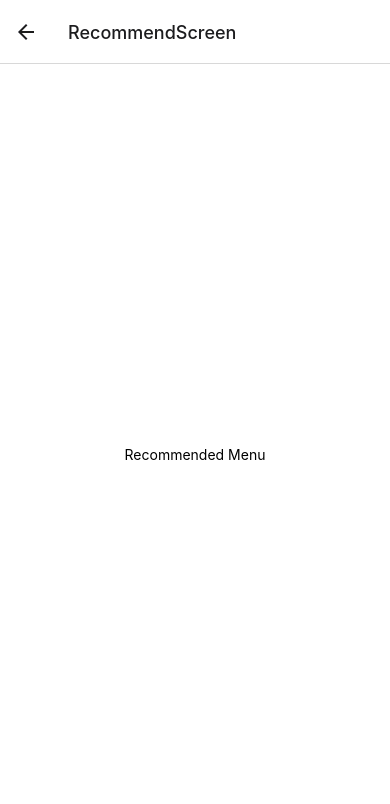
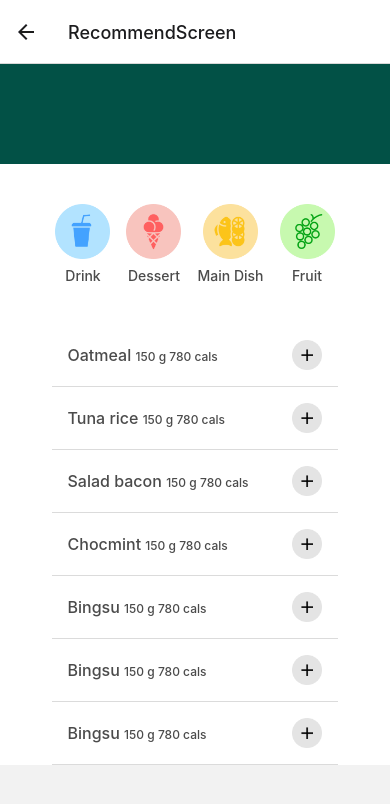
Before and after one commit to llPornpilin/mobile-project-shapeba, a React Native app in the folder ShapeBaProject/: screen /RecommendScreen in a window 390 px wide. Shown: the top 804 px of the page. Built offline with nearby package versions, Linux system fonts and the light colour scheme.

Commit message:
recommend

```diff
--- a/ShapeBaProject/src/screens/Dashboard/DashboardDayScreen.js
+++ b/ShapeBaProject/src/screens/Dashboard/DashboardDayScreen.js
@@ -9,20 +9,20 @@ const listMeal = (icon, meal, cal) => {
         <View className="flex-row justify-between  ">
             <View className="flex-row gap-6 pl-3 items-center">
                 <Ionicons name={icon} size={24} color="black" />
-                <Text className="font-bold text-lg text-darkgray">{meal}</Text>
+                <Text className="font-medium text-lg text-Darkgray">{meal}</Text>
             </View>
-            <Text className="font-bold text-lg text-darkgray mr-3">{cal} cals</Text>
+            <Text className="font-medium text-lg text-Darkgray mr-3">{cal} cals</Text>
         </View>
 
 
     )
 }
-const btnRecom = (icon, text) => {
+export const btnRecom = (icon, text) => {
     return (
         <TouchableOpacity className="items-center">
             <Image source={icon}
                 style={{ width: 55, height: 55 }} />
-            <Text className="mt-2">{text}</Text>
+            <Text className="mt-2 font-medium text-Darkgray">{text}</Text>
         </TouchableOpacity>
     );
 }
@@ -42,21 +42,21 @@ const DashboardDayScreen = () => {
 
                         <View className="gap-4">
                             {listMeal("time-outline", "BreakFast", "1120")}
-                            <View className="border-b  border-Darkgray opacity-50" />
-                            {listMeal("time-outline", "Brunch", "1120")}
-                            <View className="border-b border-Darkgray opacity-50 " />
-                            {listMeal("time-outline", "Lunch", "1120")}
-                            <View className="border-b border-Darkgray opacity-50 " />
-                            {listMeal("time-outline", "Afternoon Lunch", "1120")}
-                            <View className="border-b border-Darkgray opacity-50 " />
-                            {listMeal("time-outline", "Dinner", "1120")}
+                            <View className="border-b  border-Darkgray opacity-20" />
+                            {listMeal("time-outline", "Brunch", "150")}
+                            <View className="border-b border-Darkgray opacity-20 " />
+                            {listMeal("time-outline", "Lunch", "920")}
+                            <View className="border-b border-Darkgray opacity-20 " />
+                            {listMeal("time-outline", "Afternoon Lunch", "310")}
+                            <View className="border-b border-Darkgray opacity-20 " />
+                            {listMeal("time-outline", "Dinner", "830")}
                         </View>
 
 
                     </View>
                     <View style={[styles.content, styles.c2]}>
                         <Text className="font-bold pt-5 pl-5 text-lg text-Orange " >RECOMMEND</Text>
-                        <View className="flex-row gap-5 p-4 ">
+                        <View className="flex-row gap-4 p-5 ">
                             {btnRecom(require('../../../assets/image/drink.png'), "Drink")}
                             {btnRecom(require('../../../assets/image/dessert.png'), "Dessert")}
                             {btnRecom(require('../../../assets/image/main.png'), "Main Dish")}
@@ -87,7 +87,7 @@ const styles = StyleSheet.create({
         marginTop: 20,
         marginBottom: 20,
         borderRadius: 20,
-        elevation: 10,
+        elevation: 5,
 
     },
     c1: {
--- a/ShapeBaProject/src/screens/Dashboard/DashboardWeekScreen.js
+++ b/ShapeBaProject/src/screens/Dashboard/DashboardWeekScreen.js
@@ -1,21 +1,33 @@
 import { StatusBar } from 'expo-status-bar';
-import { SafeAreaView, ScrollView, StyleSheet, Text, View, TouchableOpacity, Image } from 'react-native';
+import { SafeAreaView, ScrollView, StyleSheet, Text, View, TouchableOpacity, Image, FlatList } from 'react-native';
 
-const listFood = (food, gram, cal) => {
+
+const ListFood = ({ item }) => {
     return (
-        <View className="flex-row justify-between  ">
-            <View className="flex-row gap-6 pl-3 items-center">
-                <Text className="font-normal text-base text-darkgray">{food}</Text>
+        <>
+            <View className="flex-row justify-between p-4">
+                <View className="flex-row gap-6 pl-3 items-center">
+                    <Text className="font-medium text-base text-Darkgray">{item.name} </Text>
+                </View>
+                <Text className="font-medium text-base text-Darkgray mr-3">{item.gram} g {item.cal} cals</Text>
             </View>
-            <Text className="font-normal text-base text-darkgray mr-3">{gram} g {cal} cals</Text>
-        </View>
+            <View className="border-b  border-Darkgray opacity-20" />
+        </>
+
     )
 }
 
 const DashboardWeekScreen = () => {
+    const data = [
+        { name: 'Oatmeal', gram: 150, cal: 780 },
+        { name: 'Tuna rice', gram: 150, cal: 780 },
+        { name: 'Salad bacon', gram: 150, cal: 780 },
+        { name: 'Chocmint', gram: 150, cal: 780 },
+        { name: 'Chocmint', gram: 150, cal: 780 },
+    ];
     return (
-        <SafeAreaView>
-            <ScrollView>
+        <SafeAreaView >
+            <ScrollView >
                 <View style={styles.container}>
                     <View style={[styles.content, styles.c2]}>
 
@@ -23,16 +35,9 @@ const DashboardWeekScreen = () => {
                     <View style={[styles.content, styles.c1]}>
                         <Text className="text-white text-base font-bold p-2 pl-4" >Food Highest in calories</Text>
                         <View style={[styles.content, styles.c3]}>
-                            <View className="gap-4">
-                                {listFood("Oatmeal", 150, 780)}
-                                <View className="border-b  border-Darkgray opacity-50" />
-                                {listFood("Oatmeal", 150, 780)}
-                                <View className="border-b  border-Darkgray opacity-50" />
-                                {listFood("Oatmeal", 150, 780)}
-                                <View className="border-b  border-Darkgray opacity-50" />
-                                {listFood("Oatmeal", 150, 780)}
-
-                            </View>
+                            {
+                                data.map((item) => <ListFood item={item} />)
+                            }
                         </View>
                     </View>
                 </View>
@@ -59,8 +64,6 @@ const styles = StyleSheet.create({
     c1: {
         backgroundColor: '#EC744A',
         elevation: 10,
-
-        // height: 200
     },
 
     c2: {
@@ -72,7 +75,6 @@ const styles = StyleSheet.create({
         backgroundColor: 'white',
         marginTop: 0,
         marginBottom: -20,
-        height: 300,
         paddingTop: 20
     },
 });
--- a/ShapeBaProject/src/screens/Dashboard/RecommendScreen.js
+++ b/ShapeBaProject/src/screens/Dashboard/RecommendScreen.js
@@ -1,12 +1,63 @@
 import { StatusBar } from 'expo-status-bar';
-import { StyleSheet, Text, View } from 'react-native';
+import { StyleSheet, Text, View, TouchableOpacity, Image, SafeAreaView, ScrollView } from 'react-native';
+import { btnRecom } from './DashboardDayScreen';
+
+const RecmFood = ({ item }) => {
+    return (
+        <>
+            <View className="flex-row justify-between p-4 gap-11">
+                <View className="flex-row  items-center justify-center">
+                    <Text className="font-medium text-base text-Darkgray">{item.name} </Text>
+                    <Text className="font-medium text-xs text-Darkgray pt-1">{item.gram} g {item.cal} cals</Text>
+                </View>
+                <TouchableOpacity>
+                    <Image source={require("../../../assets/image/plus.png")}
+                        style={{ width: 30, height: 30 }} />
+                </TouchableOpacity>
+
+            </View>
+            <View className="border-b  border-Darkgray opacity-20" />
+        </>
+
+    )
+}
 
 
 const RecommendScreen = () => {
+    const data = [
+        { name: 'Oatmeal', gram: 150, cal: 780 },
+        { name: 'Tuna rice', gram: 150, cal: 780 },
+        { name: 'Salad bacon', gram: 150, cal: 780 },
+        { name: 'Chocmint', gram: 150, cal: 780 },
+        { name: 'Bingsu', gram: 150, cal: 780 },
+        { name: 'Bingsu', gram: 150, cal: 780 },
+        { name: 'Bingsu', gram: 150, cal: 780 },
+
+    ];
     return (
+        <SafeAreaView>
+            <ScrollView >
                 <View style={styles.container}>
-            <Text>Recommended Menu</Text>
+                    <View style={styles.header}>
+                        <Text>Recommended</Text>
                     </View>
+
+                    <View className="flex-row gap-4 p-5 ">
+                        {btnRecom(require('../../../assets/image/drink.png'), "Drink")}
+                        {btnRecom(require('../../../assets/image/dessert.png'), "Dessert")}
+                        {btnRecom(require('../../../assets/image/main.png'), "Main Dish")}
+                        {btnRecom(require('../../../assets/image/fruit.png'), "Fruit")}
+                    </View>
+                    <View className="pt-5">
+                        {
+                            data.map((item) => <RecmFood item={item} />)
+                        }
+                    </View>
+                </View>
+            </ScrollView>
+        </SafeAreaView>
+
+
     )
 }
 
@@ -15,7 +66,16 @@ const styles = StyleSheet.create({
         flex: 1,
         backgroundColor: '#fff',
         alignItems: 'center',
-      justifyContent: 'center',
+
+    },
+    header: {
+        backgroundColor: '#025146',
+        width: 600,
+        height: 100,
+        paddingBottom: 20,
+        marginBottom: 20,
+        borderRadius: 20,
+        elevation: 5,
     },
 });
 
```
Also changed, not shown: ShapeBaProject/assets/image/add-plus.png (added), ShapeBaProject/assets/image/plus.png (added). Lines whose indentation alone changed are shown as unchanged.
